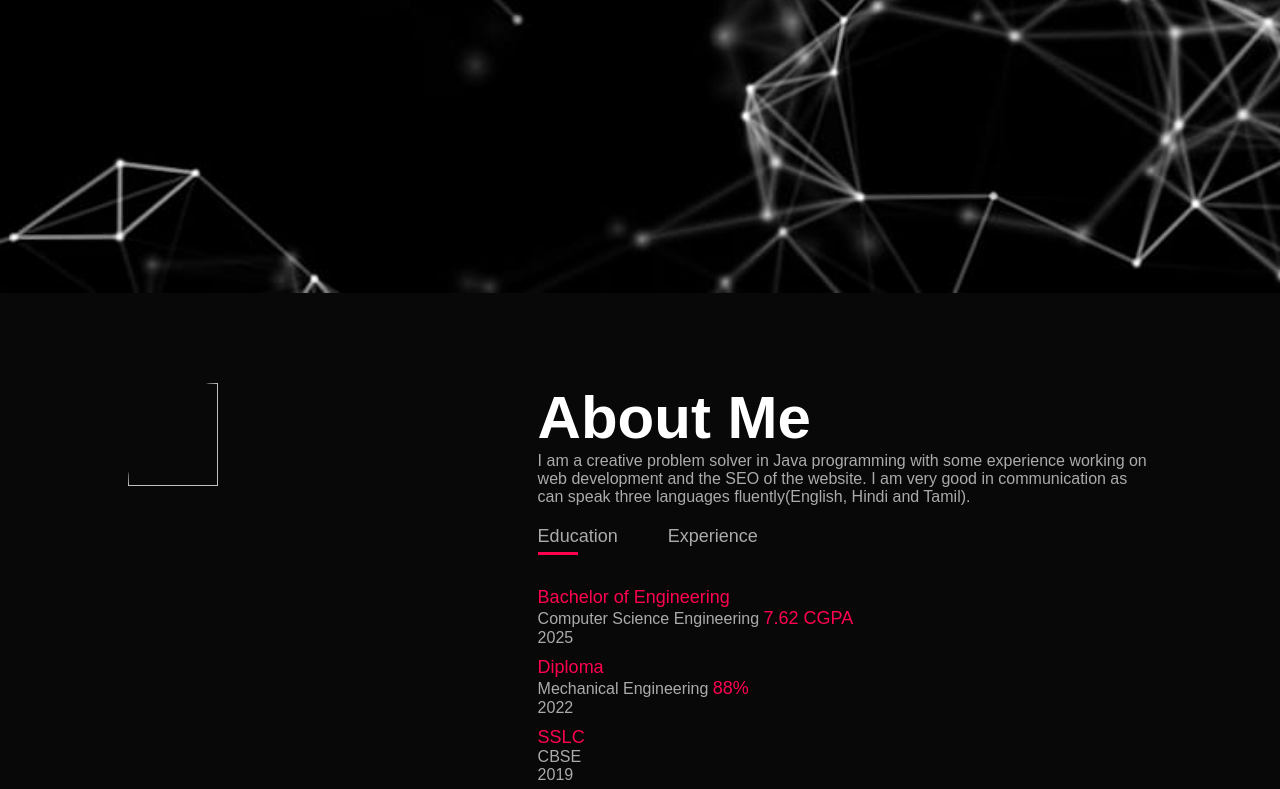
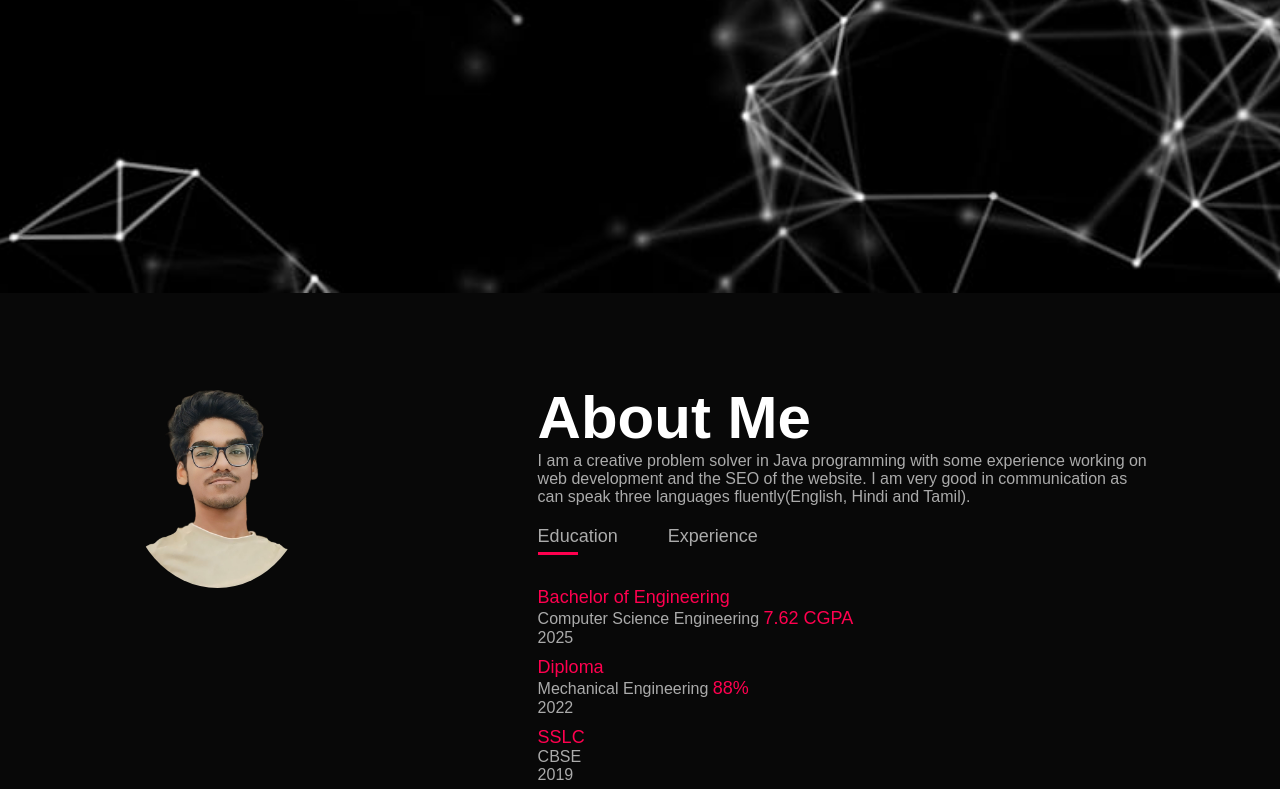
Before and after one commit to MoAsif21/Portfolio-Website, a plain HTML site: page index.html in a window 1280 px wide. Shown: the part 507-1296 px from the top of the page. Drawn offline with Linux system fonts and the light colour scheme.

Commit message:
Update index.html

```diff
--- a/index.html
+++ b/index.html
@@ -34,7 +34,7 @@
         <div class="container">
             <div class="row">
             <div class="about1">
-                <img src="Images/https://moasif21.github.io/Portfolio-Website/Images/img1.png" alt="">
+                <img src="https://moasif21.github.io/Portfolio-Website/Images/img1.png" alt="">
             </div>
                 <div class="about2">
                 <h1 class="subtitle">About Me</h1>
```
